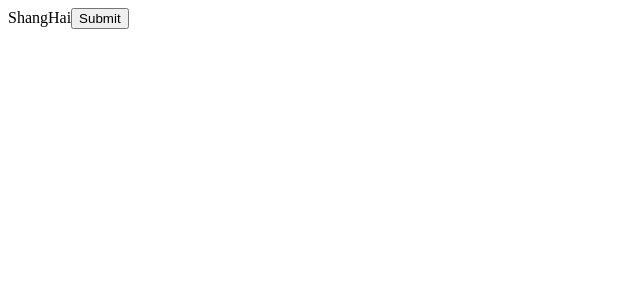
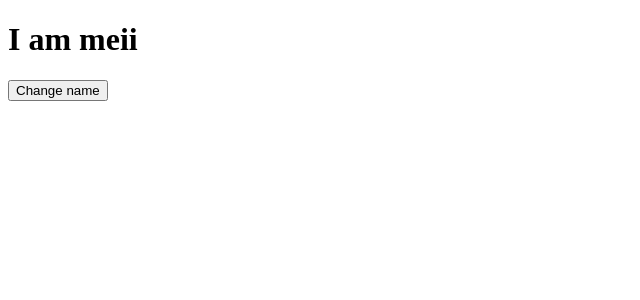
Before and after one commit to LiMeii/angular-change-detection, an Angular app: page /changedetection/cdParent in a window 1280 px wide. Shown: the top 300 px of the page, without its empty margins (0-640 px from the left). Built offline with nearby package versions, Linux system fonts and the light colour scheme.

Commit message:
update change detection

```diff
--- a/src/app/modules/change-detection/cd-parent/cd-parent.component.html
+++ b/src/app/modules/change-detection/cd-parent/cd-parent.component.html
@@ -1,2 +1 @@
-<cd-child [data]="data"></cd-child>
-<button (click)="onClick()">Submit</button>
+<h1>I am {{data.name}} and I live in {{data.address}}</h1>
--- a/src/app/modules/change-detection/cd-parent/cd-parent.component.ts
+++ b/src/app/modules/change-detection/cd-parent/cd-parent.component.ts
@@ -2,15 +2,15 @@ import { Component } from "@angular/core";
 
 
 @Component({
-    templateUrl: './cd-parent.component.html'
-
+    template: `<h1>I am <span [textContent]="data.name"></span> </h1>
+               <button (click)="changeName()">Change name</button> `
 })
-
 export class cdParentComponent {
 
     data: any = { name: 'meii', address: 'ShangHai' };
 
-    onClick() {
-        this.data.address = 'China'
+    changeName() {
+        this.data.name = 'limeii';
     }
+
 }
```
